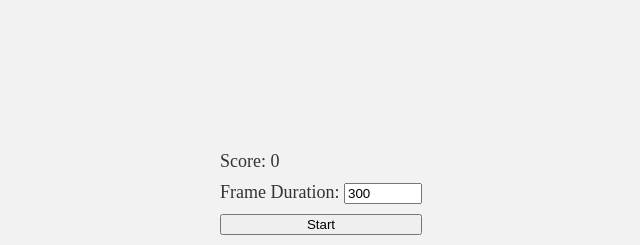
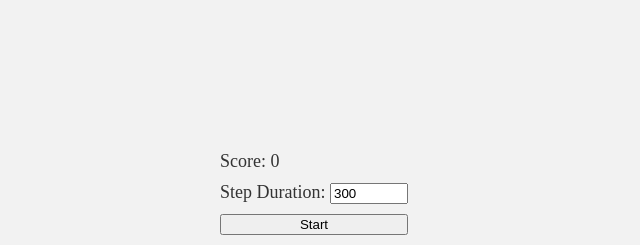
Before and after one commit to atrubin92/trubin.dev, a Flask app: page / in a window 1280 px wide. Shown: the top 245 px of the page, without its empty margins (218-858 px from the left). Run offline with Flask 3, Linux system fonts and the light colour scheme.

Commit message:
rename the "step duration" in index.html

```diff
--- a/templates/index.html
+++ b/templates/index.html
@@ -47,7 +47,7 @@
     <div id="settingsContainer">
       <div id="scoreLabel">Score: 0</div>
       <div id="stepDurationContainer">
-        <label for="stepDurationInput">Frame Duration:</label>
+        <label for="stepDurationInput">Step Duration:</label>
         <input type="number" id="stepDurationInput" value="300" min="50" max="2000" step="50" style="width: 70px;" />
       </div>
       <button id="startPauseButton">Start</button>
```
